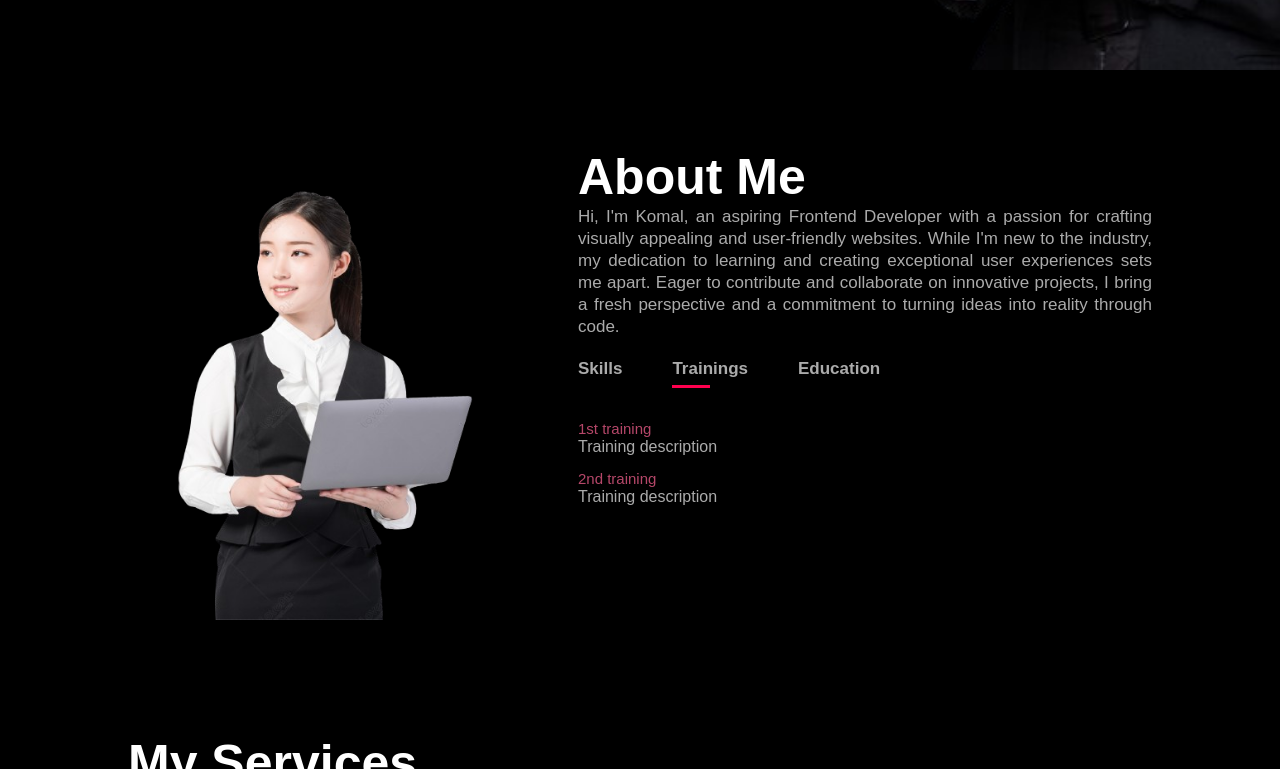
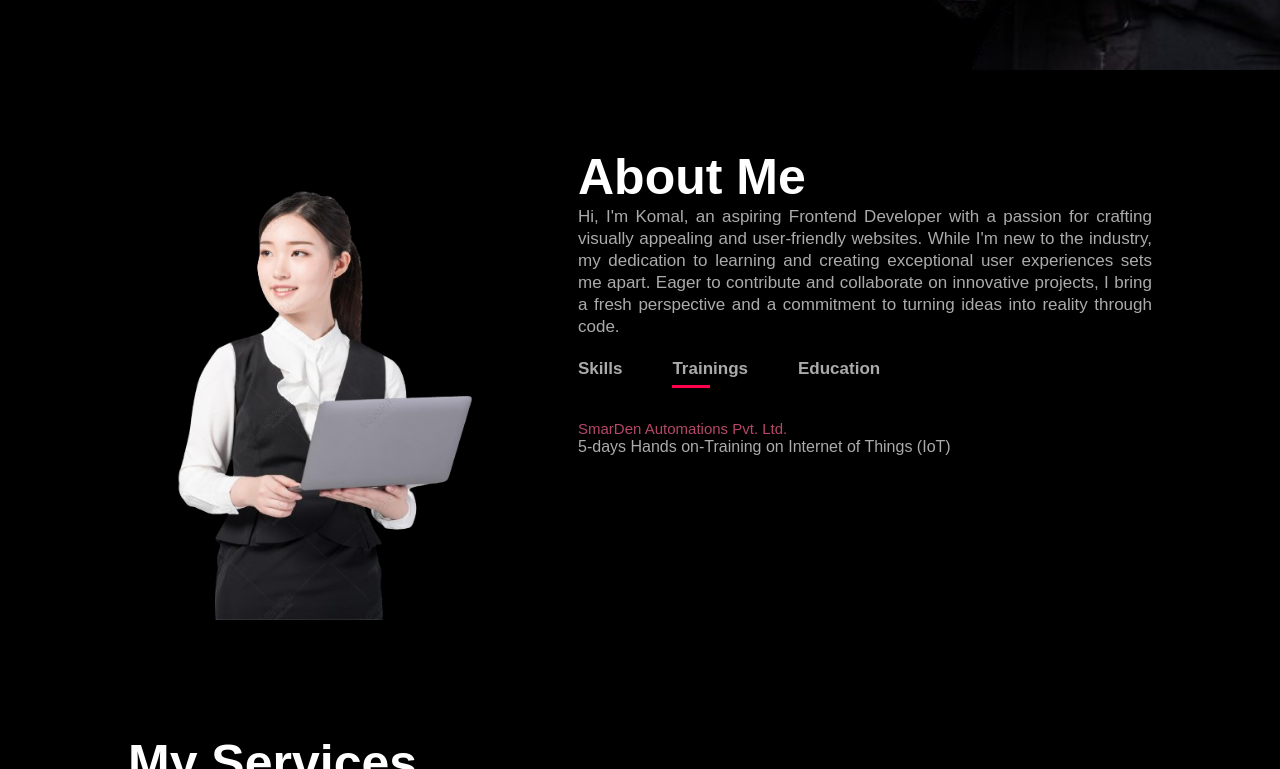
Before and after one commit to komal-1906/personal_portfolio, a plain HTML site: page index.html in a window 1280 px wide. Both pictures are taken after a click on the element "Trainings". Shown: the part 730-1499 px from the top of the page. Drawn offline with Linux system fonts and the light colour scheme.

Commit message:
Add training

```diff
--- a/index.html
+++ b/index.html
@@ -57,7 +57,7 @@
                                 <span>Web Development</span><br>Web Frontend Development<br><div> </div>
                             </li>
                             <li>
-                                <span>UI/UX</span><br> Designing Web/App interfaces
+                                <span>App Development</span><br> Flutter App development
                             </li>
                             <li>
                                 <span>Languages</span><br>C, C++, Python
@@ -76,11 +76,10 @@
                     <div class="tab-contents" id="training">
                         <ul>
                             <li>
-                                <span>1st training</span><br> Training description
+                                <span>SmarDen Automations Pvt. Ltd.</span><br> 5-days Hands on-Training on Internet of Things (IoT)
+                                <br>
                             </li>
-                            <li>
-                                <span>2nd training</span><br>Training description
-                            </li>
+
                         </ul>
                     </div>
 
```
